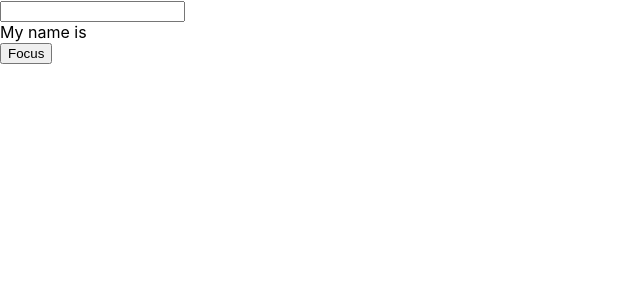
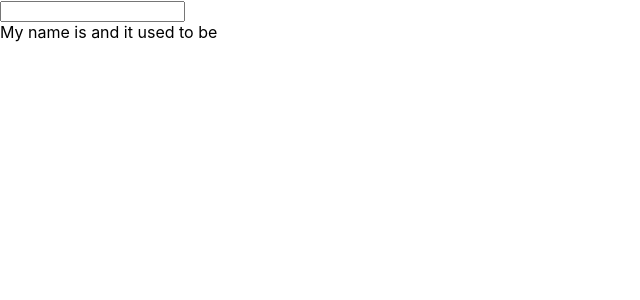
Before and after one commit to TheSh4h/React-Hooks, a React (Vite) app: page / in a window 1280 px wide. Shown: the top 300 px of the page, without its empty margins (0-640 px from the left). Built offline with nearby package versions, Linux system fonts and the light colour scheme.

Commit message:
storing previous value of state

```diff
--- a/src/App.jsx
+++ b/src/App.jsx
@@ -1,21 +1,18 @@
-import { useState } from 'react'
-import { useRef } from 'react'
+import { useState, useEffect, useRef } from 'react'
 import './App.css'
-import { useEffect } from 'react'
 
 function App() {
   const [name, setName] = useState('')
-  const inputRef = useRef()
+  const prevName = useRef('')
 
-  function focus() {
-    inputRef.current.focus()
-  }
+  useEffect(() => {
+    prevName.current = name
+  }, [name])
 
   return (
     <>
-      <input ref={inputRef} value={name} onChange={e => setName(e.target.value)} />
-      <div>My name is {name}</div>
-      <button onClick={focus}>Focus</button>
+      <input value={name} onChange={e => setName(e.target.value)} />
+      <div>My name is {name} and it used to be {prevName.current}</div>
     </>
   )
 }
```
